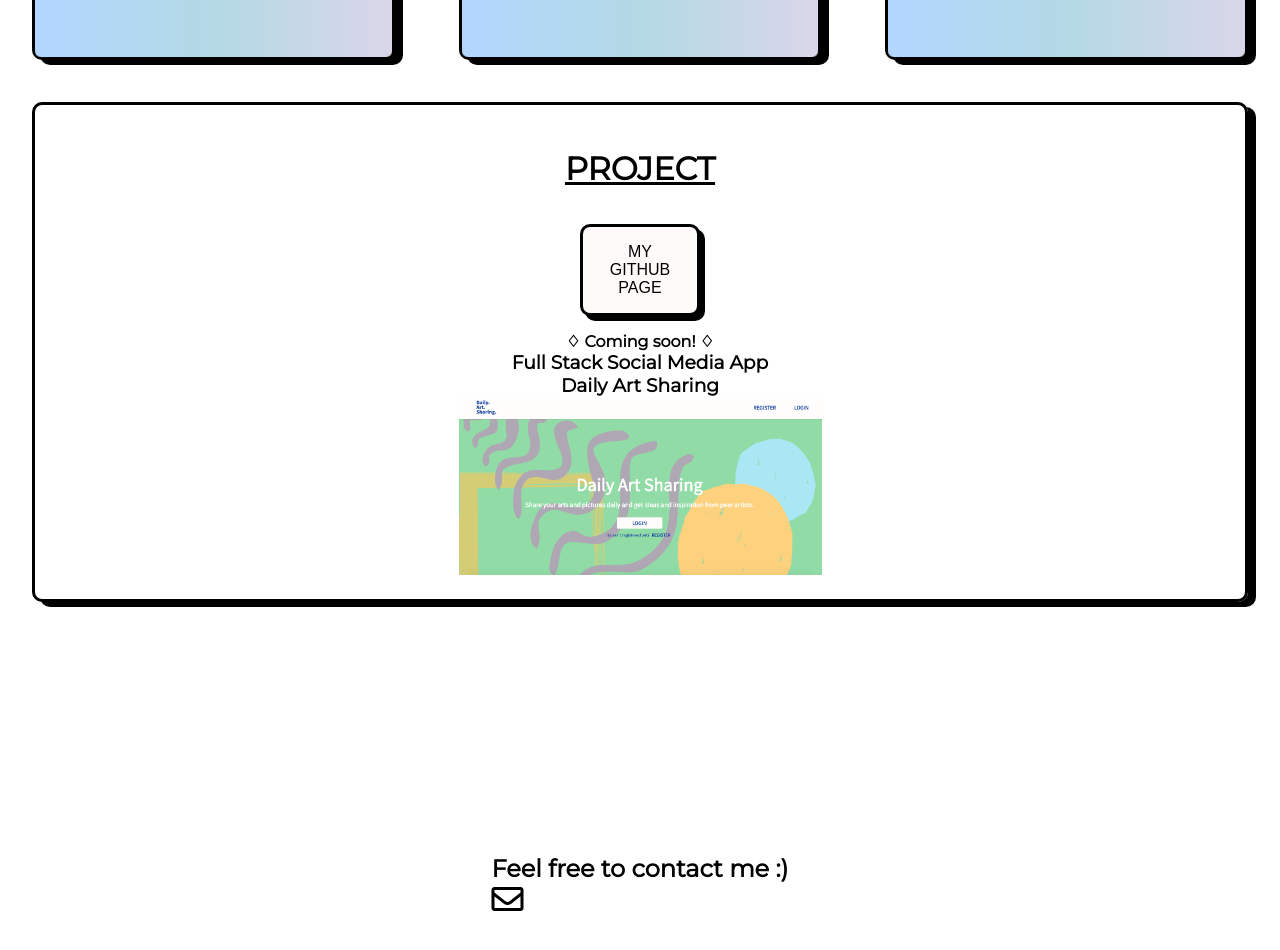
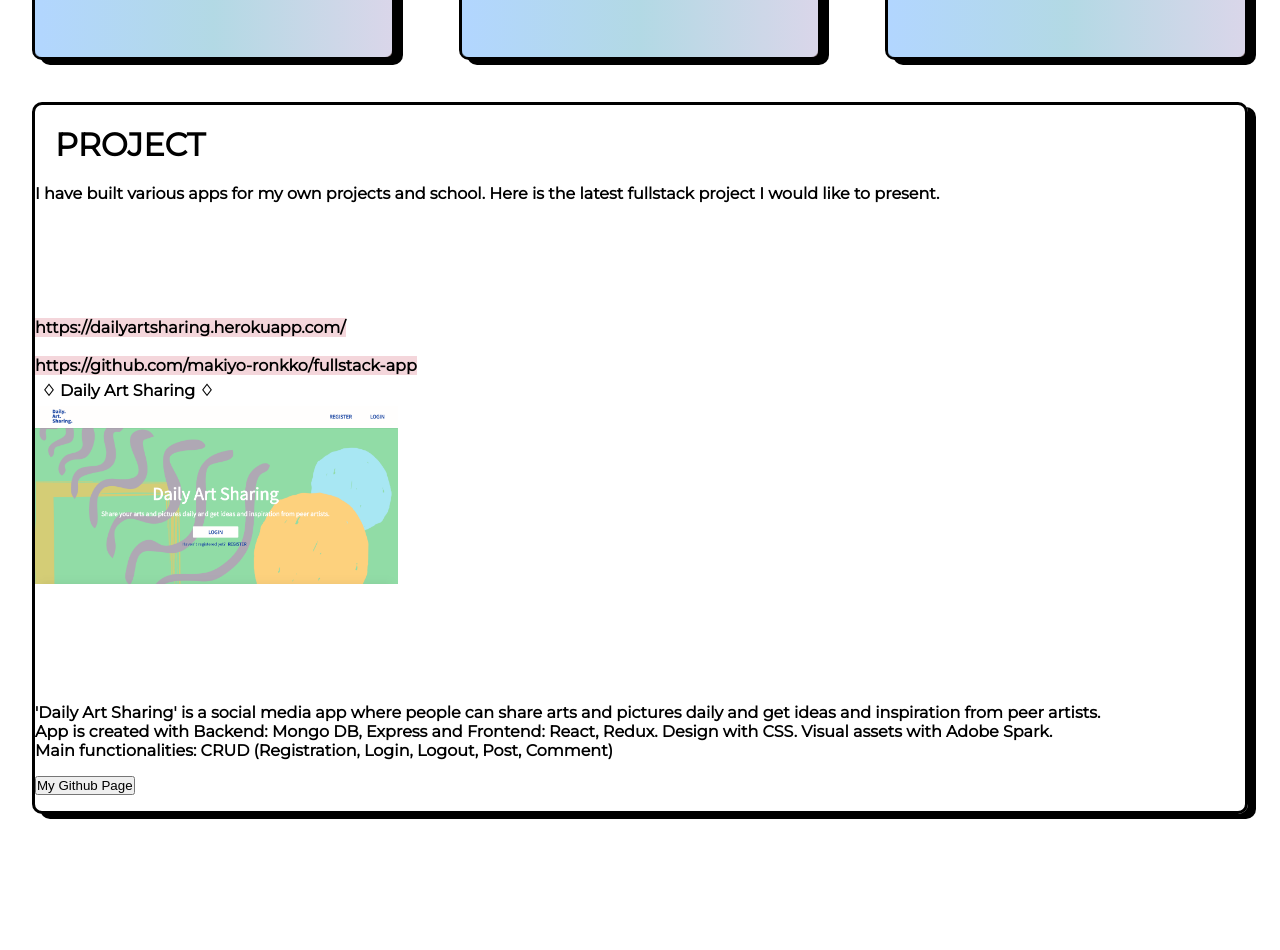
Before and after one commit to makiyo-ronkko/makiyo-website, a React (Create React App) app: page / in a window 1280 px wide. Shown: the part 940-1890 px from the top of the page. Built offline with nearby package versions, Linux system fonts and the light colour scheme.

Commit message:
Update to class component

```diff
--- a/src/Components/Project/Project.js
+++ b/src/Components/Project/Project.js
@@ -1,25 +1,92 @@
-import React from 'react';
+import React, { Component } from 'react';
 import project from '../../img/project.png';
+import './Project.css';
 
-const Project = () => {
+class Project extends Component {
+	static defaultProps = {
+		appName: 'https://dailyartsharing.herokuapp.com/ ',
+		githubLink: 'https://github.com/makiyo-ronkko/fullstack-app',
+		about:
+			'I have built various apps for my own projects and school. Here is the latest fullstack project I would like to present.',
+		title: '♢ Daily Art Sharing ♢',
+		appDesc:
+			"'Daily Art Sharing' is a social media app where people can share arts and pictures daily and get ideas and inspiration from peer artists.",
+		appDesc2:
+			'App is created with Backend: Mongo DB, Express and Frontend: React, Redux. Design with CSS. Visual assets with Adobe Spark.',
+		appDesc3: 'Main functionalities: ',
+		appDesc4: 'CRUD (Registration, Login, Logout, Post, Comment)',
+	};
+	render() {
 		return (
 			<div
-      className='section Project box'
+				className='Project-section Project box'
 				id='project'
-      style={{ flexDirection: 'column', marginTop: '32px', background: 'none' }}
+				style={{ background: 'none' }}
 			>
-      <div className='Proejct-title'>
-        <h1
+				<div
+					className='Proejct-title'
+					style={{ textDecoration: 'uppercase', margin: '20px' }}
+				>
+					<h1 style={{ textTransform: 'uppercase' }}>Project</h1>
+				</div>
+				<h4>{this.props.about}</h4>
+
+				<div className='section'>
+					<div className='Project-box'>
+						<h4>
+							<a
+								href='https://dailyartsharing.herokuapp.com'
+								target='_blank'
 								style={{
-            margin: '20px',
-            textTransform: 'uppercase',
-            textDecoration: 'underline',
+									textDecoration: 'none',
+									backgroundColor: '#f4d6db',
+									color: 'black',
 								}}
 							>
-          Project
-        </h1>
+								{this.props.appName}
+							</a>
+						</h4>
+						<br />
+						<h4>
+							<a
+								href='https://github.com/makiyo-ronkko/fullstack-app'
+								target='_blank'
+								style={{
+									textDecoration: 'none',
+									backgroundColor: '#f4d6db',
+									color: 'black',
+								}}
+							>
+								{this.props.githubLink}
+							</a>
+						</h4>
+						<p style={{ margin: '0.2rem', padding: '0.2rem' }}>
+							{this.props.title}
+						</p>
+						<a
+							href='https://github.com/makiyo-ronkko/fullstack-app'
+							target='_blank'
+						>
+							<img
+								src={project}
+								alt='makiyo-ronkko'
+								className='Project-img'
+								style={{ width: '30%' }}
+							/>
+						</a>
 					</div>
-      <button className='cardBtn' style={{ margin: '16px 0' }}>
+				</div>
+
+				<div className='description-box'>
+					<p>{this.props.appDesc} </p>
+					<p>{this.props.appDesc2}</p>
+					<p>
+						{this.props.appDesc3}
+						{this.props.appDesc4}
+					</p>
+				</div>
+
+				<button className='projectBtn' style={{ margin: '16px 0' }}>
 					<a
 						style={{
 							textDecoration: 'none',
@@ -31,12 +98,9 @@ const Project = () => {
 						My Github Page
 					</a>
 				</button>
-      <p>♢ Coming soon! ♢</p>
-      <h3>Full Stack Social Media App</h3>
-      <h3>Daily Art Sharing</h3>
-      <img src={project} alt='makiyo-ronkko' style={{ width: '30%' }} />
 			</div>
 		);
-};
+	}
+}
 
 export default Project;
```
Lines whose indentation alone changed are shown as unchanged.
